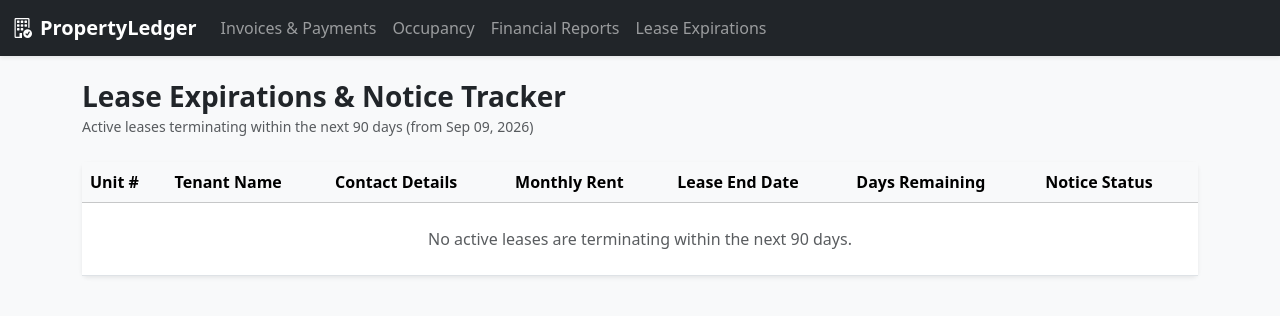
After one commit to samruddhimaind/lease-billing-system, a Flask app: page /reports/expirations in a window 1280 px wide. The commit adds this page. Shown: the top 316 px of the page. Run offline with Flask 3, Linux system fonts and the light colour scheme.

Commit message:
feat: complete automated email dispatch and lease expiration tracker

```diff
--- a/app/routes/reports.py
+++ b/app/routes/reports.py
@@ -1,3 +1,6 @@
+from datetime import date, timedelta
+from flask import Blueprint, render_template
+from app.models import Lease
 from flask import Blueprint, render_template
 from app import db
 from sqlalchemy import text
@@ -33,3 +36,29 @@ def financial_reconciliation():
     """)
     records = db.session.execute(query).mappings().all()
     return render_template('reports/reconciliation.html', records=records)
+@bp.route('/expirations', methods=['GET'])
+def lease_expirations():
+    today = date.today()
+    in_90_days = today + timedelta(days=90)
+
+    # Query active leases expiring within the next 90 days
+    expiring_leases = (
+        Lease.query
+        .filter(Lease.status == 'active')
+        .filter(Lease.end_date >= today)
+        .filter(Lease.end_date <= in_90_days)
+        .order_by(Lease.end_date.asc())
+        .all()
+    )
+
+    # Calculate remaining days and categorize urgency levels
+    report_data = []
+    for lease in expiring_leases:
+        days_left = (lease.end_date - today).days
+        report_data.append({
+            'lease': lease,
+            'days_left': days_left,
+            'urgency': 'danger' if days_left <= 30 else ('warning' if days_left <= 60 else 'info')
+        })
+
+    return render_template('reports/expirations.html', records=report_data, today=today)
--- a/app/templates/base.html
+++ b/app/templates/base.html
@@ -30,6 +30,10 @@
                     <li class="nav-item">
                         <a class="nav-link" href="{{ url_for('reports.financial_reconciliation') }}">Financial Reports</a>
                     </li>
+<li class="nav-item">
+    <a class="nav-link" href="{{ url_for('reports.lease_expirations') }}">Lease Expirations</a>
+</li>
+
                 </ul>
             </div>
         </div>
--- a/app/templates/billing/invoices.html
+++ b/app/templates/billing/invoices.html
@@ -63,6 +63,11 @@
            title="Download PDF">
             <i class="bi bi-file-earmark-pdf"></i> PDF
         </a>
+<form action="{{ url_for('billing.email_invoice', invoice_id=inv.id) }}" method="POST" class="d-inline">
+    <button type="submit" class="btn btn-sm btn-outline-primary" title="Email Invoice to Tenant">
+        <i class="bi bi-envelope"></i> Email
+    </button>
+</form>
 
         <!-- Payment Actions -->
         {% if inv.status != 'paid' %}
--- /dev/null
+++ b/app/templates/reports/expirations.html
@@ -0,0 +1,70 @@
+{% extends "base.html" %}
+
+{% block content %}
+<div class="d-flex justify-content-between align-items-center mb-4">
+    <div>
+        <h2 class="h3 fw-bold mb-0">Lease Expirations & Notice Tracker</h2>
+        <small class="text-muted">Active leases terminating within the next 90 days (from {{ today.strftime('%b %d, %Y') }})</small>
+    </div>
+</div>
+
+<div class="card shadow-sm border-0">
+    <div class="table-responsive">
+        <table class="table table-hover align-middle mb-0">
+            <thead class="table-light">
+                <tr>
+                    <th>Unit #</th>
+                    <th>Tenant Name</th>
+                    <th>Contact Details</th>
+                    <th>Monthly Rent</th>
+                    <th>Lease End Date</th>
+                    <th>Days Remaining</th>
+                    <th>Notice Status</th>
+                </tr>
+            </thead>
+            <tbody>
+                {% for row in records %}
+                <tr>
+                    <td class="fw-semibold">
+                        <span class="badge bg-light text-dark border">{{ row.lease.unit.unit_number }}</span>
+                    </td>
+                    <td class="fw-bold">{{ row.lease.tenant.first_name }} {{ row.lease.tenant.last_name }}</td>
+                    <td>
+                        {{ row.lease.tenant.email }}<br>
+                        <small class="text-muted">{{ row.lease.tenant.phone }}</small>
+                    </td>
+                    <td>${{ "%.2f"|format(row.lease.monthly_rent) }}</td>
+                    <td>{{ row.lease.end_date.strftime('%Y-%m-%d') }}</td>
+                    <td>
+                        <span class="badge bg-{{ row.urgency }} text-uppercase">
+                            {{ row.days_left }} Days Left
+                        </span>
+                    </td>
+                    <td>
+                        {% if row.days_left <= 30 %}
+                            <span class="text-danger fw-bold">
+                                <i class="bi bi-exclamation-triangle-fill me-1"></i>Urgent: Serve Notice
+                            </span>
+                        {% elif row.days_left <= 60 %}
+                            <span class="text-warning fw-semibold">
+                                <i class="bi bi-hourglass-split me-1"></i>Review Renewal
+                            </span>
+                        {% else %}
+                            <span class="text-info fw-semibold">
+                                <i class="bi bi-info-circle me-1"></i>Upcoming
+                            </span>
+                        {% endif %}
+                    </td>
+                </tr>
+                {% else %}
+                <tr>
+                    <td colspan="7" class="text-center py-4 text-muted">
+                        No active leases are terminating within the next 90 days.
+                    </td>
+                </tr>
+                {% endfor %}
+            </tbody>
+        </table>
+    </div>
+</div>
+{% endblock %}
--- a/requirements.txt
+++ b/requirements.txt
@@ -5,3 +5,4 @@ python-dotenv==1.0.1
 cryptography==42.0.5
 pytest==8.0.2
 reportlab==4.1.0
+Flask-Mail==0.10.0
```
Also changed, not shown: app/__init__.py (+9 -8 lines), app/config.py (+8 -7 lines), app/routes/billing.py (+35 -0 lines).
